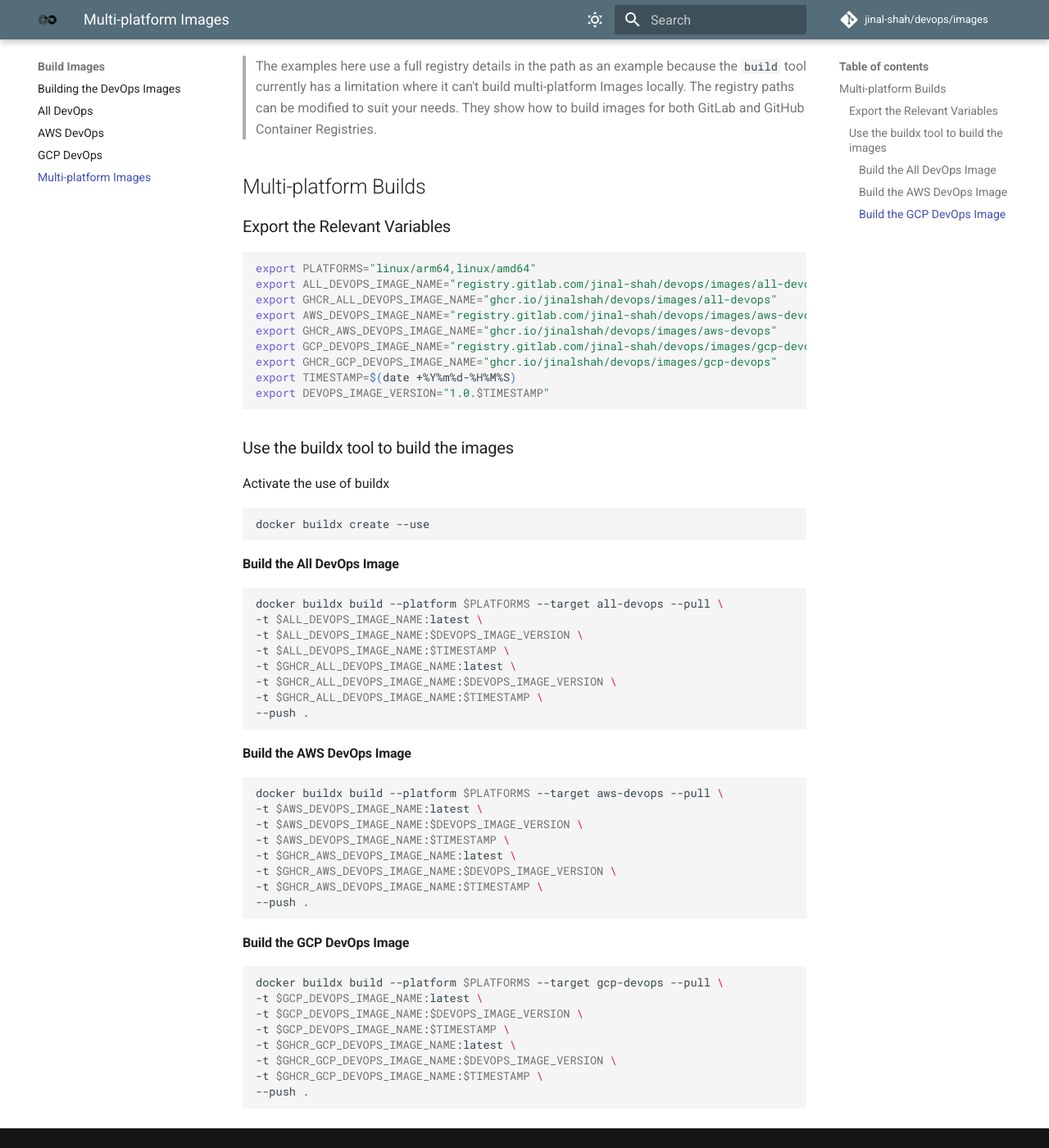
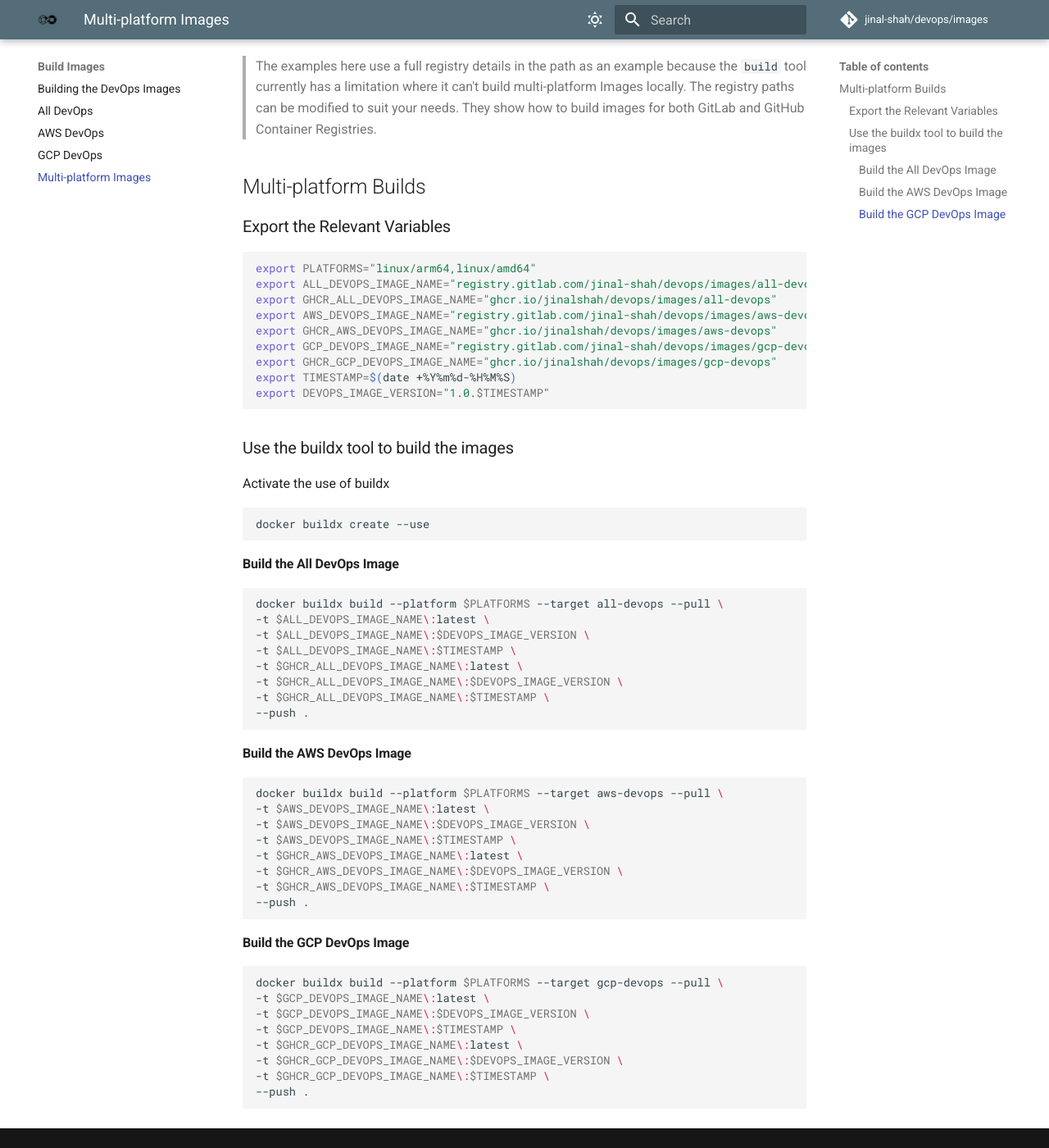
Before and after one commit to jinalshah/devops-images, an MkDocs documentation site: the page built from docs/build-images/multi-platform-images.md, in a window 1280 px wide and 1400 px high, scrolled down 227 px. Shown: the whole window at 82% size. Built offline with MkDocs 1.6.1 and Material for MkDocs 9.7.7, drawn with Linux system fonts in a browser that asks for light colours; comment, search, counter and statistics services are not loaded.

Commit message:
Update docs to include \ to escape colon

````diff
--- a/docs/build-images/multi-platform-images.md
+++ b/docs/build-images/multi-platform-images.md
@@ -33,12 +33,12 @@
 
 ```bash
 docker buildx build --platform $PLATFORMS --target all-devops --pull \
--t $ALL_DEVOPS_IMAGE_NAME:latest \
--t $ALL_DEVOPS_IMAGE_NAME:$DEVOPS_IMAGE_VERSION \
--t $ALL_DEVOPS_IMAGE_NAME:$TIMESTAMP \
--t $GHCR_ALL_DEVOPS_IMAGE_NAME:latest \
--t $GHCR_ALL_DEVOPS_IMAGE_NAME:$DEVOPS_IMAGE_VERSION \
--t $GHCR_ALL_DEVOPS_IMAGE_NAME:$TIMESTAMP \
+-t $ALL_DEVOPS_IMAGE_NAME\:latest \
+-t $ALL_DEVOPS_IMAGE_NAME\:$DEVOPS_IMAGE_VERSION \
+-t $ALL_DEVOPS_IMAGE_NAME\:$TIMESTAMP \
+-t $GHCR_ALL_DEVOPS_IMAGE_NAME\:latest \
+-t $GHCR_ALL_DEVOPS_IMAGE_NAME\:$DEVOPS_IMAGE_VERSION \
+-t $GHCR_ALL_DEVOPS_IMAGE_NAME\:$TIMESTAMP \
 --push .
 ```
 
@@ -46,12 +46,12 @@
 
 ```bash
 docker buildx build --platform $PLATFORMS --target aws-devops --pull \
--t $AWS_DEVOPS_IMAGE_NAME:latest \
--t $AWS_DEVOPS_IMAGE_NAME:$DEVOPS_IMAGE_VERSION \
--t $AWS_DEVOPS_IMAGE_NAME:$TIMESTAMP \
--t $GHCR_AWS_DEVOPS_IMAGE_NAME:latest \
--t $GHCR_AWS_DEVOPS_IMAGE_NAME:$DEVOPS_IMAGE_VERSION \
--t $GHCR_AWS_DEVOPS_IMAGE_NAME:$TIMESTAMP \
+-t $AWS_DEVOPS_IMAGE_NAME\:latest \
+-t $AWS_DEVOPS_IMAGE_NAME\:$DEVOPS_IMAGE_VERSION \
+-t $AWS_DEVOPS_IMAGE_NAME\:$TIMESTAMP \
+-t $GHCR_AWS_DEVOPS_IMAGE_NAME\:latest \
+-t $GHCR_AWS_DEVOPS_IMAGE_NAME\:$DEVOPS_IMAGE_VERSION \
+-t $GHCR_AWS_DEVOPS_IMAGE_NAME\:$TIMESTAMP \
 --push .
 ```
 
@@ -59,11 +59,11 @@
 
 ```bash
 docker buildx build --platform $PLATFORMS --target gcp-devops --pull \
--t $GCP_DEVOPS_IMAGE_NAME:latest \
--t $GCP_DEVOPS_IMAGE_NAME:$DEVOPS_IMAGE_VERSION \
--t $GCP_DEVOPS_IMAGE_NAME:$TIMESTAMP \
--t $GHCR_GCP_DEVOPS_IMAGE_NAME:latest \
--t $GHCR_GCP_DEVOPS_IMAGE_NAME:$DEVOPS_IMAGE_VERSION \
--t $GHCR_GCP_DEVOPS_IMAGE_NAME:$TIMESTAMP \
+-t $GCP_DEVOPS_IMAGE_NAME\:latest \
+-t $GCP_DEVOPS_IMAGE_NAME\:$DEVOPS_IMAGE_VERSION \
+-t $GCP_DEVOPS_IMAGE_NAME\:$TIMESTAMP \
+-t $GHCR_GCP_DEVOPS_IMAGE_NAME\:latest \
+-t $GHCR_GCP_DEVOPS_IMAGE_NAME\:$DEVOPS_IMAGE_VERSION \
+-t $GHCR_GCP_DEVOPS_IMAGE_NAME\:$TIMESTAMP \
 --push .
 ```
````
